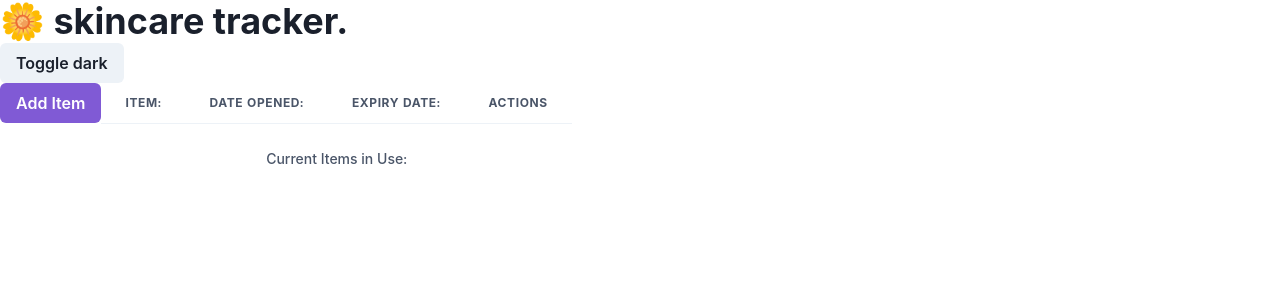
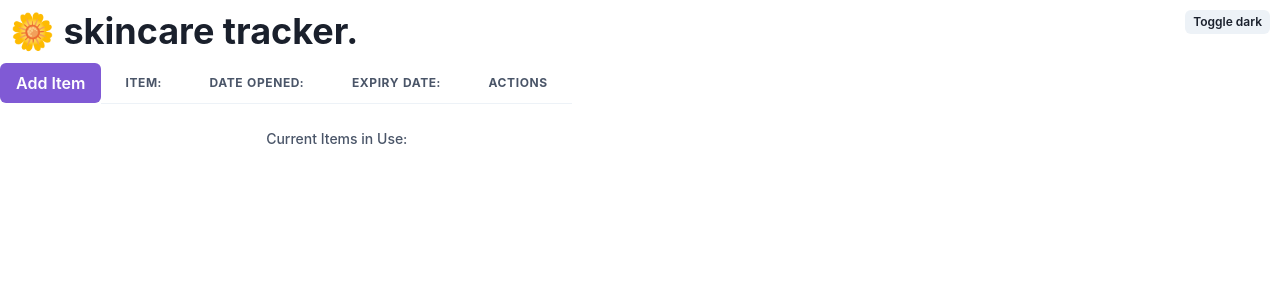
Before and after one commit to vvynz/skincare-tracker, a React (Create React App) app: page / in a window 1280 px wide. Shown: the top 300 px of the page. Built offline with nearby package versions, Linux system fonts and the light colour scheme.

Commit message:
NavBar styling update

```diff
--- a/src/Components/NavBar.jsx
+++ b/src/Components/NavBar.jsx
@@ -9,7 +9,7 @@ export default function NavBar() {
   return (
     <header>
       <Heading>🌼 skincare tracker.</Heading>
-      <Button onClick={toggleColorMode}>
+      <Button size="xs" onClick={toggleColorMode}>
         Toggle {colorMode === "light" ? "dark" : "light"}
       </Button>
     </header>
--- a/src/Styles/NavBar.scss
+++ b/src/Styles/NavBar.scss
@@ -0,0 +1,5 @@
+header {
+  display: flex;
+  justify-content: space-between;
+  margin: 10px 10px;
+}
```
